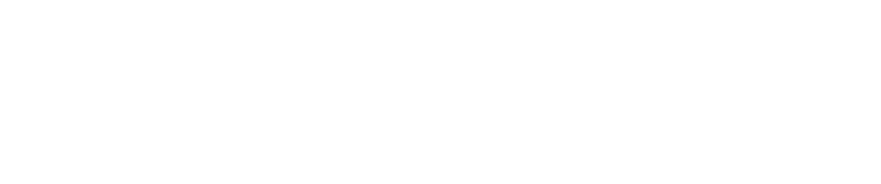
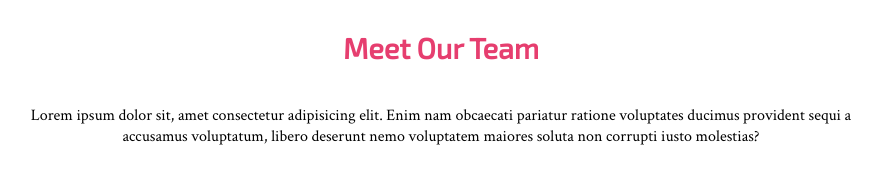
Before and after one commit to Vittoriocorradi/html-css-float-cards, a plain HTML site: page index.html in a window 1280 px wide. Shown: the whole page, without its empty margins (199-1080 px from the left). Drawn offline with Linux system fonts and the light colour scheme.

Commit message:
Intestazione

```diff
--- a/css/style.css
+++ b/css/style.css
@@ -29,3 +29,22 @@ body {
 h1, h2, h3, h4, h5, h6 {
     font-family: 'Exo 2', sans-serif;
 }
+
+/*
+************
+    MAIN
+************
+*/
+
+main {
+    max-width: 65%;
+    margin: 0 auto;
+    text-align: center;
+    padding-top: 30px;
+}
+
+.titolo-intestazione {
+    color: rgb(230,62,111);
+    margin-bottom: 40px;
+    font-size: 1.8em;
+}
--- a/index.html
+++ b/index.html
@@ -14,5 +14,17 @@
     </head>
     <body>
 
+        <!-- Inizio Main -->
+        <main>
+
+            <!-- Intestazione -->
+            <section>
+                <h2 class="titolo-intestazione">Meet Our Team</h2>
+                <p>Lorem ipsum dolor sit, amet consectetur adipisicing elit. Enim nam obcaecati pariatur ratione voluptates ducimus provident sequi a accusamus voluptatum, libero deserunt nemo voluptatem maiores soluta non corrupti iusto molestias?</p>
+            </section>
+            <!-- /Intestazione -->
+
+        </main>
+
     </body>
 </html>
```
Lines whose indentation alone changed are shown as unchanged.
